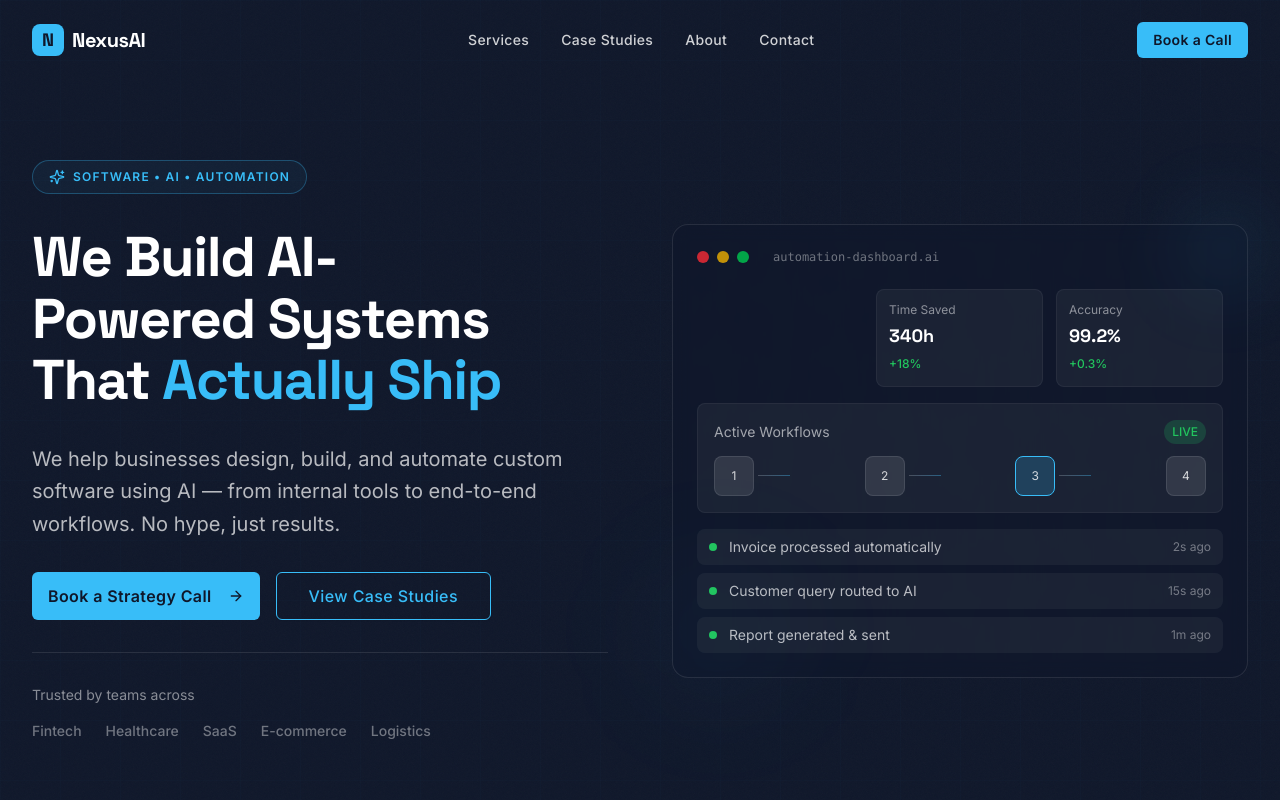
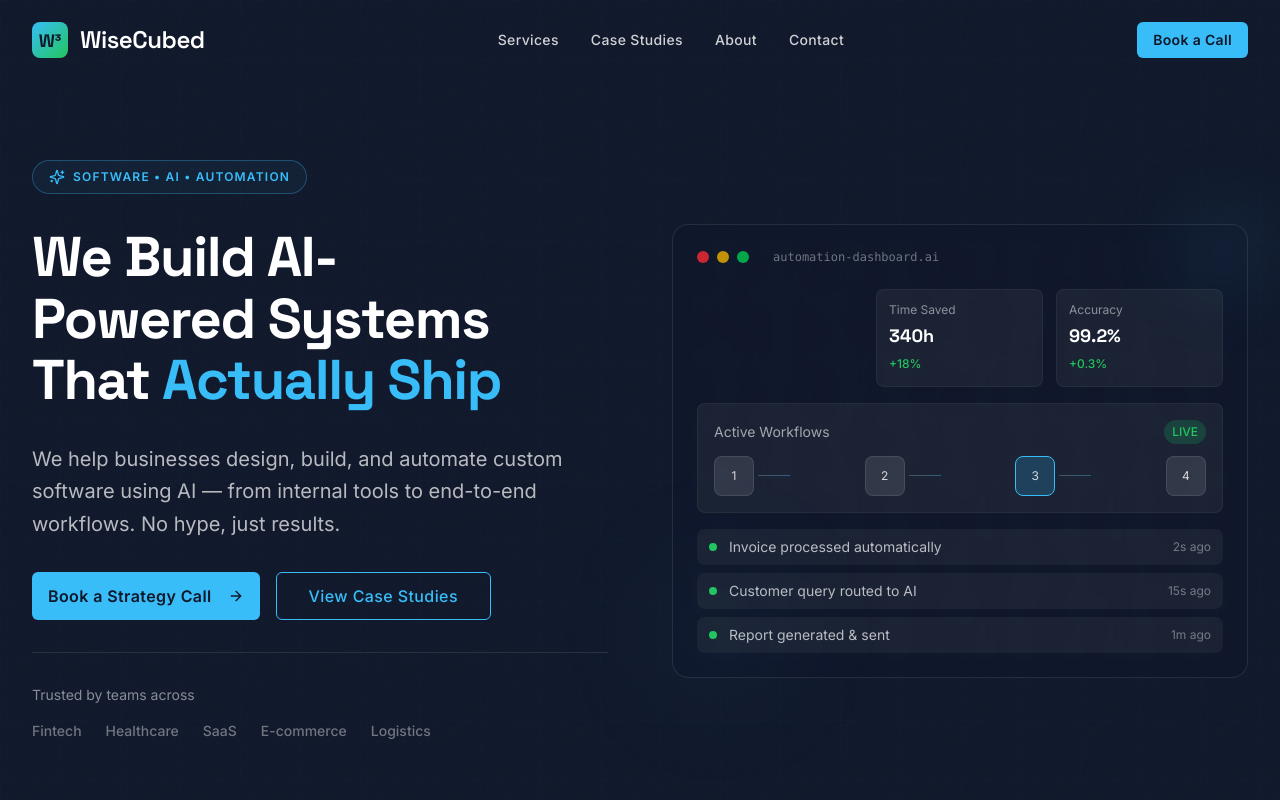
Before and after one commit to Neel2904/wisecubed, a Next.js app: page / in a window 1280 px wide. Shown: the top 800 px of the page. Built offline with nearby package versions, Linux system fonts and the light colour scheme.

Commit message:
changed logo

```diff
--- a/components/navigation.tsx
+++ b/components/navigation.tsx
@@ -33,13 +33,38 @@ export function Navigation() {
       )}
     >
       <nav className="max-w-7xl mx-auto px-4 sm:px-6 lg:px-8 h-[72px] md:h-20 flex items-center justify-between">
-        {/* Logo */}
-        <Link href="/" className="flex items-center gap-2">
-          <div className="w-8 h-8 rounded-lg bg-cyan flex items-center justify-center">
-            <span className="text-navy font-bold text-lg font-heading">N</span>
-          </div>
-          <span className="text-white font-heading font-bold text-xl tracking-tight">NexusAI</span>
-        </Link>
+        <Link href="/" style={{ textDecoration: 'none' }}>
+            <div style={{ display: 'flex', alignItems: 'center', gap: '12px' }}>
+              <div
+                style={{
+                  width: '36px',
+                  height: '36px',
+                  background: 'linear-gradient(135deg, #38BDF8 0%, #22C55E 100%)',
+                  borderRadius: '8px',
+                  display: 'flex',
+                  alignItems: 'center',
+                  justifyContent: 'center',
+                  fontFamily: 'Space Grotesk',
+                  fontWeight: '700',
+                  fontSize: '18px',
+                  color: '#0F172A',
+                }}
+              >
+                W³
+              </div>
+              <span
+                style={{
+                  fontFamily: 'Space Grotesk',
+                  fontSize: '24px',
+                  fontWeight: '600',
+                  color: '#FFFFFF',
+                  letterSpacing: '-0.02em',
+                }}
+              >
+                WiseCubed
+              </span>
+            </div>
+          </Link>
 
         {/* Desktop Navigation */}
         <div className="hidden md:flex items-center gap-8">
```
